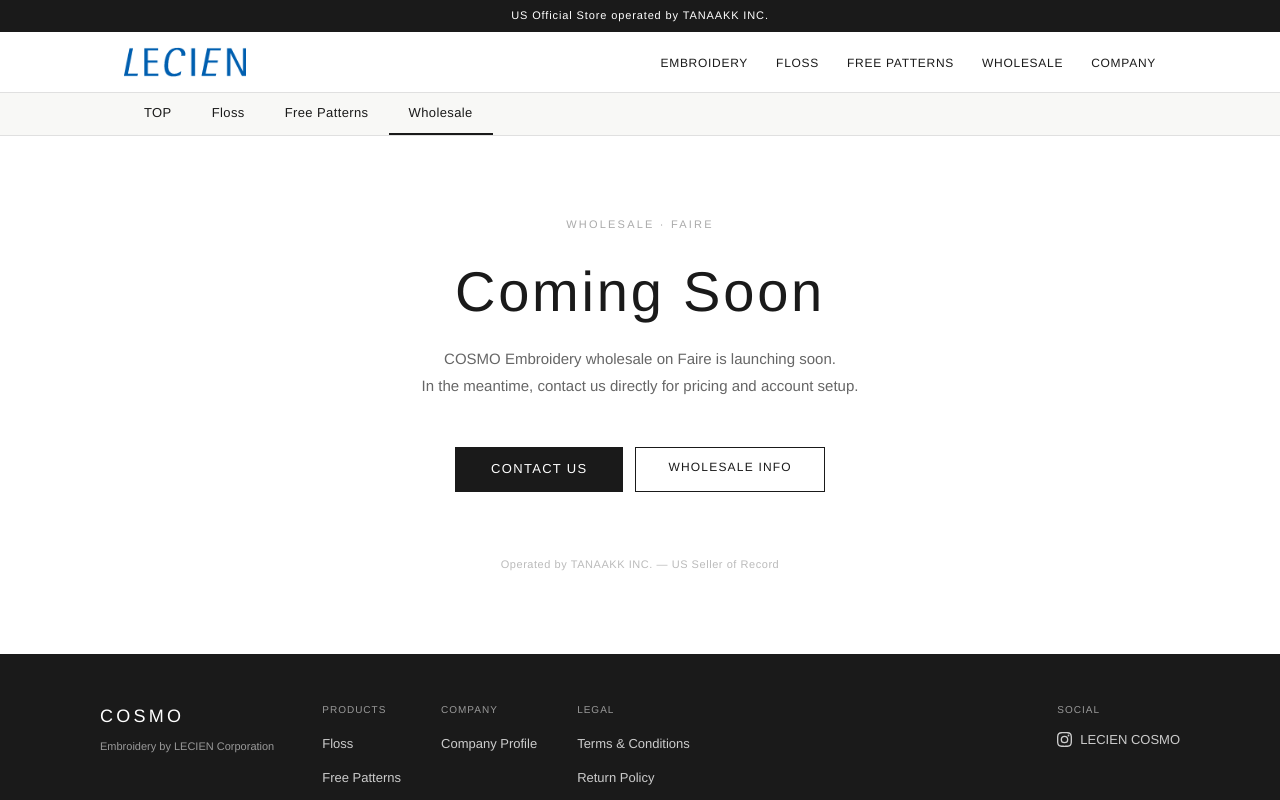
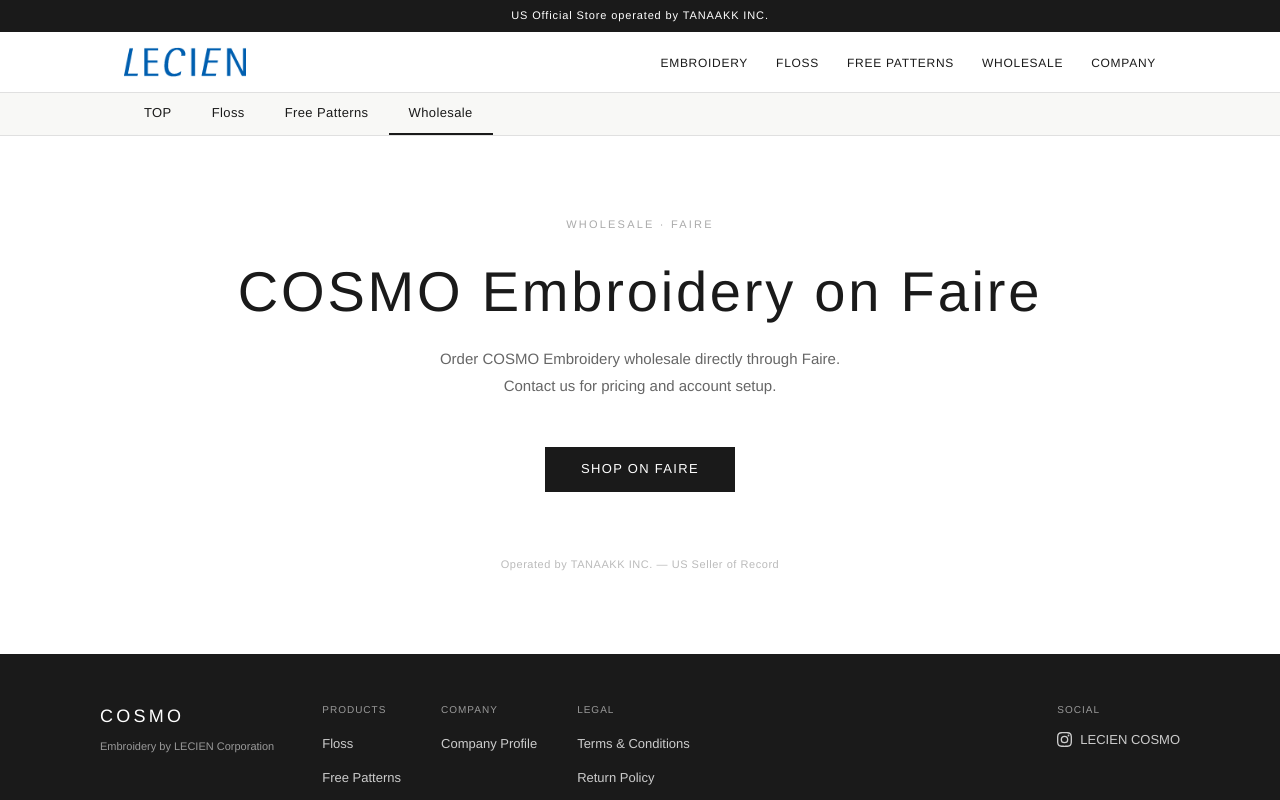
Before and after one commit to khanhphamviet/cosmo-us, a Next.js app: page /faire in a window 1280 px wide. Shown: the top 800 px of the page. Built offline with nearby package versions, Linux system fonts and the light colour scheme.

Commit message:
Faire link

```diff
--- a/src/app/faire/page.tsx
+++ b/src/app/faire/page.tsx
@@ -2,8 +2,8 @@
 import Link from "next/link";
 
 export const metadata: Metadata = {
-  title: "Faire Wholesale — Coming Soon",
-  description: "COSMO Embroidery wholesale on Faire — coming soon. Operated by TANAAKK INC.",
+  title: "Faire Wholesale — COSMO Embroidery",
+  description: "COSMO Embroidery wholesale on Faire. Operated by TANAAKK INC.",
   alternates: { canonical: "/faire" },
 };
 
@@ -44,7 +44,7 @@
             lineHeight: 1.2,
           }}
         >
-          Coming Soon
+          COSMO Embroidery on Faire
         </h1>
 
         <p
@@ -56,18 +56,15 @@
             marginBottom: "48px",
           }}
         >
-          COSMO Embroidery wholesale on Faire is launching soon.
+          Order COSMO Embroidery wholesale directly through Faire.
           <br />
-          In the meantime, contact us directly for pricing and account setup.
+          Contact us for pricing and account setup.
         </p>
 
         <div style={{ display: "flex", gap: "12px", flexWrap: "wrap", justifyContent: "center" }}>
-          <a href="mailto:support@lecien.com" className="btn-solid">
-            Contact Us
+          <a href="https://lecien.faire.com" className="btn-solid" target="_blank" rel="noopener noreferrer">
+            Shop on Faire
           </a>
-          <Link href="/wholesale" className="btn-outline">
-            Wholesale Info
-          </Link>
         </div>
 
         <p
```
